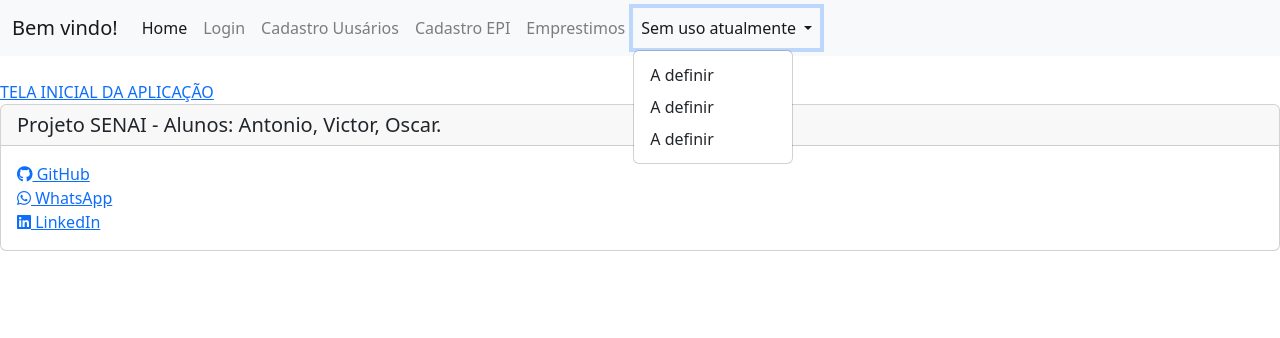
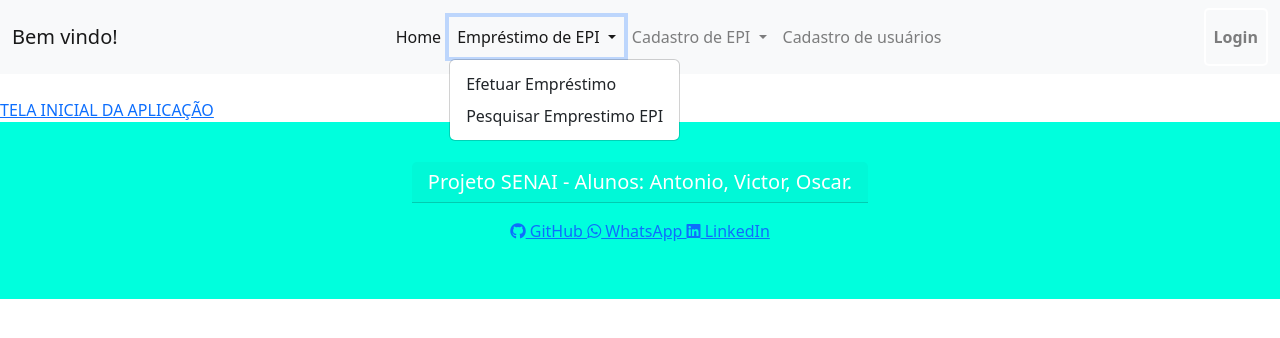
Before and after one commit to Augant/ControleEPI, a Django app: page / in a window 1280 px wide, after a click on "Empréstimo de EPI". Shown: the top 338 px of the page. Run offline with Django 5.2, Linux system fonts and the light colour scheme; some libraries are stand-ins or nearby versions.

Commit message:
Leiaute base pronto

```diff
--- /dev/null
+++ b/app_base/static/app_base/css/style.css
@@ -0,0 +1,29 @@
+/* Estilo da navbar */
+.navbar {
+    background-color: #06523f; /* Azul claro para o fundo da navbar */
+}
+
+/* Borda ao passar o mouse nos itens do menu */
+.nav-link:hover, .dropdown-item:hover {
+    border: 1px solid #000; /* Borda preta */
+    border-radius: 5px;     /* Bordas arredondadas */
+}
+
+/* Estilo da borda fixa branca para o botão de login */
+.login-btn {
+    border: 2px solid #fff; /* Borda branca fixa */
+    color: #000;            /* Cor do texto preta */
+    padding: 15px 30px;     /* Aumenta o padding para tornar o botão maior */
+    border-radius: 5px;     /* Bordas arredondadas */
+    background-color: transparent; /* Fundo transparente */
+    font-size: 16px;        /* Aumenta o tamanho da fonte */
+    font-weight: bold;      /* Torna o texto em negrito */
+    transition: border-color 0.3s, background-color 0.3s; /* Suaviza as transições de borda e fundo */
+}
+
+/* Quando o mouse passa sobre o botão de login */
+.login-btn:hover {
+    border-color: #000;     /* Altera a cor da borda para preta */
+    color: #000;            /* Cor do texto preta */
+    background-color: #fff; /* Adiciona fundo branco ao passar o mouse */
+}
--- a/app_base/templates/app_base/partial/footer.html
+++ b/app_base/templates/app_base/partial/footer.html
@@ -1,18 +1,16 @@
 {% load static %}
 
-<footer back-gound-color="blue">
-    <div class="card">
+<footer style="background-color: #00ffdd; color: #fff; text-align: center; padding: 20px 0;">
+    <div class="card" style="display: inline-block; background-color: #00ffdd; color: #fff; border: none; padding: 20px;">
         <h5 class="card-header">Projeto SENAI - Alunos: Antonio, Victor, Oscar.</h5>
         <div class="card-body">
-            <a href="https://github.com/Augant" target="_blank" rel="noopener noreferrer">
+            <a href="https://github.com/Augant" >
                 <i class="fab fa-github"></i> GitHub
             </a>
-            <br>
-            <a href="https://api.whatsapp.com/send?phone=5548999184620" target="_blank" rel="noopener noreferrer">
+            <a href="https://api.whatsapp.com/send?phone=5548999184620" >
                 <i class="fab fa-whatsapp"></i> WhatsApp
             </a>
-            <br>
-            <a href="https://www.linkedin.com/in/antonio-augusto-nunes-gomes-a4567a16b/" target="_blank" rel="noopener noreferrer">
+            <a href="https://www.linkedin.com/in/antonio-augusto-nunes-gomes-a4567a16b/" >
                 <i class="fab fa-linkedin"></i> LinkedIn
             </a>
         </div>
--- a/app_base/templates/app_base/partial/header.html
+++ b/app_base/templates/app_base/partial/header.html
@@ -1,7 +1,11 @@
 {% load static %}
 
+<head>
+    <link rel="stylesheet" href="{% static 'app_base/css/style.css' %}">
+</head>
+
 <header>
-    <nav class="navbar navbar-expand-lg navbar-light bg-light" >
+    <nav class="navbar navbar-expand-lg navbar-light bg-light">
         <div class="container-fluid">
             <a class="navbar-brand" href="#">Bem vindo!</a>
             <button class="navbar-toggler" type="button" data-bs-toggle="collapse" data-bs-target="#navbarNavDropdown"
@@ -9,32 +13,39 @@
                 <span class="navbar-toggler-icon"></span>
             </button>
             <div class="collapse navbar-collapse" id="navbarNavDropdown">
-                <ul class="navbar-nav">
+                <!-- Centralize os itens de navegação -->
+                <ul class="navbar-nav mx-auto">
                     <li class="nav-item">
                         <a class="nav-link active" aria-current="page" href="/">Home</a>
-                    </li>
-                    <li class="nav-item">
-                        <a class="nav-link" href="/loginUser">Login</a>
-                    </li>
-                    <li class="nav-item"></li>
-                        <a class="nav-link" href="/controleUser">Cadastro Uusários</a>
-                    </li>
-                    <li class="nav-item">
-                        <a class="nav-link" href="">Cadastro EPI</a>
-                    </li>
-                    <li class="nav-item">
-                        <a class="nav-link" href="">Emprestimos</a>
                     </li>
                     <li class="nav-item dropdown">
                         <a class="nav-link dropdown-toggle" href="#" id="navbarDropdownMenuLink" role="button"
                             data-bs-toggle="dropdown" aria-expanded="false">
-                            Sem uso atualmente
+                            Empréstimo de EPI
                         </a>
                         <ul class="dropdown-menu" aria-labelledby="navbarDropdownMenuLink">
-                            <li><a class="dropdown-item" href="#">A definir</a></li>
-                            <li><a class="dropdown-item" href="#">A definir</a></li>
-                            <li><a class="dropdown-item" href="#">A definir</a></li>
+                            <li><a class="dropdown-item" href="/emprestimo">Efetuar Empréstimo</a></li>
+                            <li><a class="dropdown-item" href="/listarEmprestimo">Pesquisar Emprestimo EPI</a></li>
                         </ul>
+                    </li>
+                    <li class="nav-item dropdown">
+                        <a class="nav-link dropdown-toggle" href="#" id="navbarDropdownMenuLink" role="button"
+                            data-bs-toggle="dropdown" aria-expanded="false">
+                            Cadastro de EPI
+                        </a>
+                        <ul class="dropdown-menu" aria-labelledby="navbarDropdownMenuLink">
+                            <li><a class="dropdown-item" href="/cadastroEPI">Cadastrar EPI</a></li>
+                            <li><a class="dropdown-item" href="/listarEPI">Pesquisar Cadastro EPI</a></li>
+                        </ul>
+                    </li>
+                    <li class="nav-item">
+                        <a class="nav-link" href="/controleUser">Cadastro de usuários</a>
+                    </li>
+                </ul>
+                <!-- Mantenha o botão de login à direita -->
+                <ul class="navbar-nav">
+                    <li class="nav-item">
+                        <a class="nav-link login-btn" href="/loginUser">Login</a>
                     </li>
                 </ul>
             </div>
--- a/app_cadastroEPI/urls.py
+++ b/app_cadastroEPI/urls.py
@@ -0,0 +1,8 @@
+from django.urls import path
+from app_cadastroEPI.views import  cadastroEPI, listarEPI
+
+urlpatterns = [
+    path('cadastroEPI/', cadastroEPI),
+    path('listarEPI/', listarEPI),
+
+]
--- a/app_cadastroEPI/views.py
+++ b/app_cadastroEPI/views.py
@@ -1,3 +1,8 @@
 from django.shortcuts import render
 
+def cadastroEPI(request):
+    return render(request, "app_cadastroEPI/cadastrarEPI.html")
+
 # Create your views here.
+def listarEPI(request):
+    return render(request, "app_cadastroEPI/listarEPI.html")
--- /dev/null
+++ b/app_emprestimos/urls.py
@@ -0,0 +1,8 @@
+from django.urls import path
+from app_emprestimos.views import  emprestimo, listarEmprestismo
+
+urlpatterns = [
+    path('emprestimo/', emprestimo),
+    path('listarEmprestimo/', listarEmprestismo),
+
+]
--- a/projeto/urls.py
+++ b/projeto/urls.py
@@ -22,4 +22,6 @@ urlpatterns = [
     path('admin/', admin.site.urls),
     path('', include('app_base.urls')),
     path('', include('app_usuarios.urls')),
+    path('', include('app_cadastroEPI.urls')),
+    path('', include('app_emprestimos.urls')),
 ]
```
Also changed, not shown: app_cadastroEPI/templates/app_cadastroEPI/cadastrarEPI.html (added, +11 -0 lines), app_cadastroEPI/templates/app_cadastroEPI/listarEPI.html (added, +11 -0 lines), app_emprestimos/templates/app_emprestimos/emprestimo.html (added, +11 -0 lines), app_emprestimos/templates/app_emprestimos/listarEmprestimo.html (added, +11 -0 lines), app_emprestimos/views.py (+8 -0 lines), app_emprestimos/url.py (deleted).
